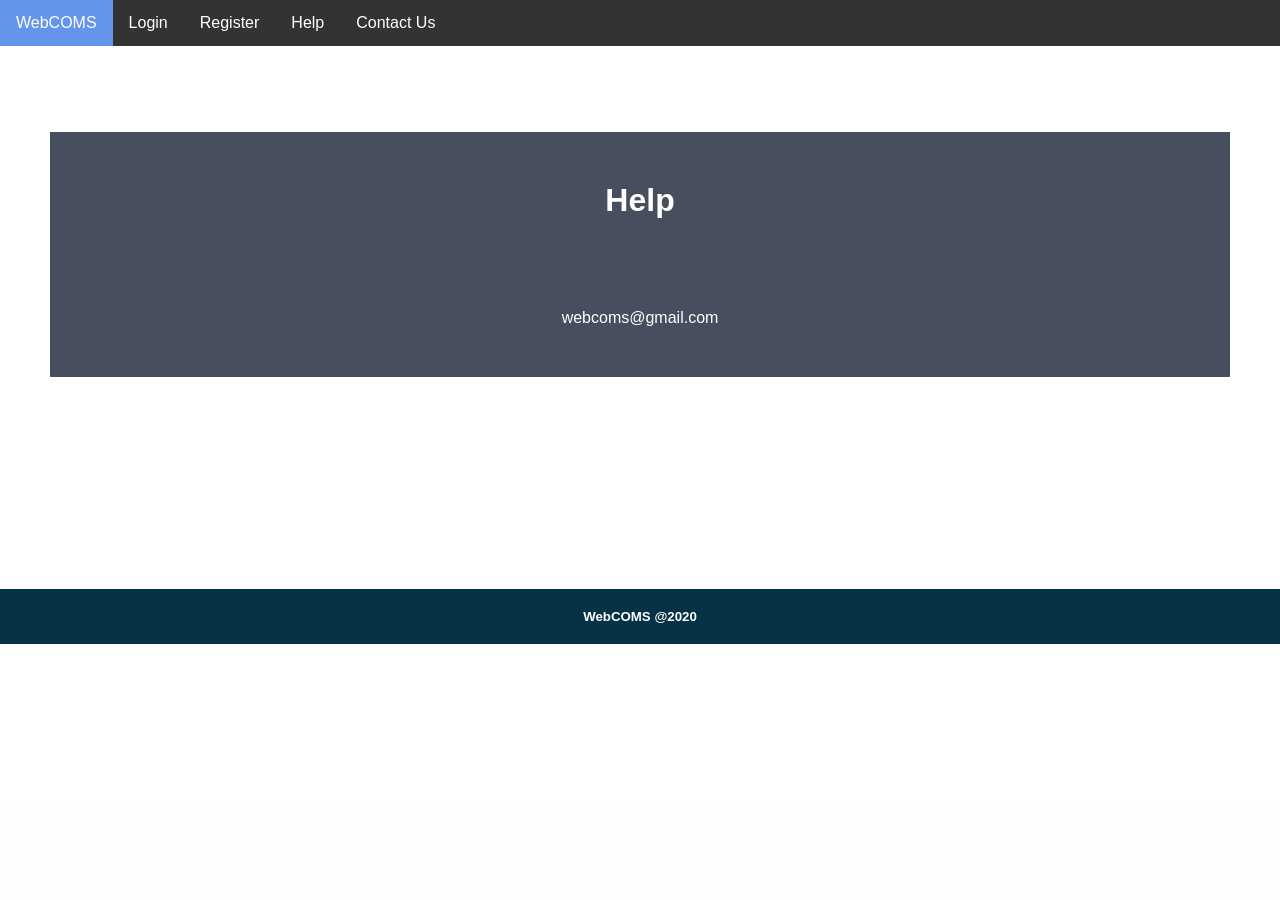
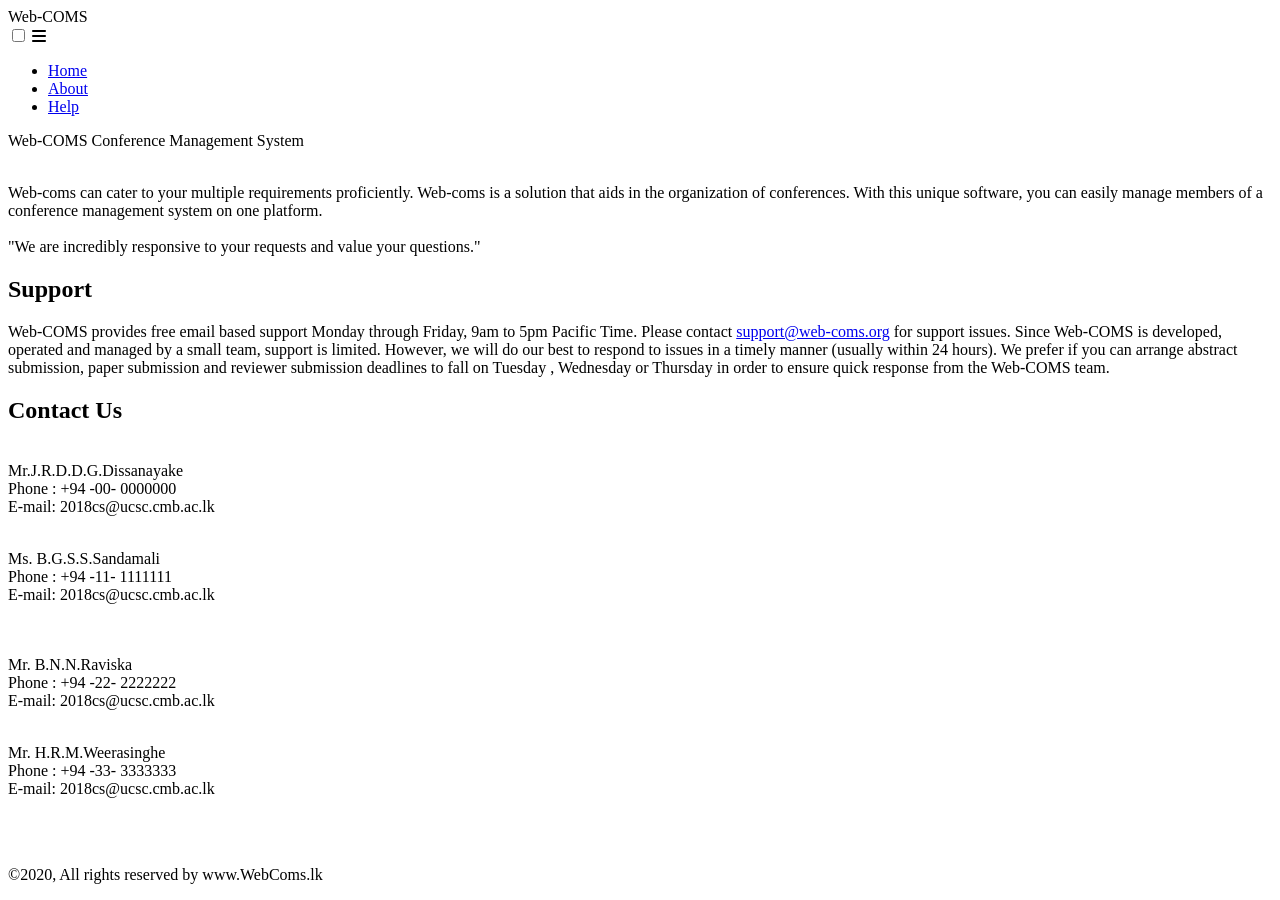
Before and after one commit to Sasini2020/webcoms-conference-mangement-system, a PHP site: page /help.php in a window 1280 px wide. Before the commit the page ends 644 px from the top, so only its background shows below. Run offline with PHP 8.4, Linux system fonts and the light colour scheme; some libraries are stand-ins or nearby versions.

Commit message:
Update help.php
Finished Help page

```diff
--- a/help.php
+++ b/help.php
@@ -1,79 +1,91 @@
 <!DOCTYPE html>
-<html>
-<head>
-  <title>Help</title>
+<!-- Created By CodingNepal -->
+<html lang="en" dir="ltr">
+  <head>
+    <meta charset="utf-8">
+    <title>Help</title>
+    <link rel="stylesheet" href="css/about_home_styles.css">
+    <script src="https://kit.fontawesome.com/a076d05399.js"></script>
+    <meta name="viewport" content="width=device-width, initial-scale=1.0">
+  </head>
+  <body>
 
-  <link rel="stylesheet" href="css/H_and_C_style.css">
-  <link rel="stylesheet" href="css/main_style.css">
+    <nav>
+      <div class="logo">Web-COMS</div>
+      <input type="checkbox" id="click">
+            <label for="click" class="menu-btn">
+              <i class="fas fa-bars"></i>
+            </label>
+            <ul>
+                <li><a href="#">Home</a></li>
+                <li><a href="About.php">About</a></li>
+                <li><a class="active" href="#">Help</a></li>
+            </ul>
+    </nav>
+    <!-- <br><br><br><br><br><br><br><br><br> -->
 
-</head>
+<!-- Start of the Top content -->
+    <section class="content">
+      <section>Web-COMS Conference Management System</section><br>
+      <p>Web-coms can cater to your multiple requirements proficiently.
+         Web-coms is a solution that aids in the organization of
+         conferences. With this unique software, you can easily manage
+          members of a conference management system on one platform.
+        <br><br>"We are incredibly responsive to your requests and value your questions."</p>
+    </section>
+<!-- End of Top content -->
 
-<body>
+    <section class="middle">
+        <h1>Support</h1>
+        <p>Web-COMS provides free email based support Monday through Friday, 9am to 5pm Pacific Time.
+             Please contact <a href="#">support@web-coms.org</a> for support issues. Since Web-COMS is developed, operated
+              and managed by a small team, support is limited. However, we will do our best to respond
+              to issues in a timely manner (usually within 24 hours). We prefer if you can arrange
+              abstract submission, paper submission and reviewer submission deadlines to fall on Tuesday
+              , Wednesday or Thursday in order to ensure quick response from the Web-COMS team.</p>
+    </section>
 
-  <!--Navigation bar-->
-  <nav>
-    <ul>
-      <li><a class="active" href="index.php">WebCOMS</a></li>
-      <li><a href="login.php">Login</a></li>
-      <li><a href="register.php">Register</a></li>
-      <li><a href="help.php">Help</a></li>
-      <li><a href="contactUs.php">Contact Us</a></li>
-    </ul>
-    <br /><br />
-  </nav>
+<!-- Start of the bottom section -->
+    <section class="footer-clearfix">
+          <h1>Contact Us</h1>
 
-  <div class="about-section">
-    <h1>Help </h1><br />
-    </br></br></br></br>
-<p>webcoms@gmail.com</p>
+            <div class="footcol">
+                <p><br>Mr.J.R.D.D.G.Dissanayake
+                    <br>Phone : +94 -00- 0000000
+                    <br>E-mail: 2018cs@ucsc.cmb.ac.lk
+                    <br></p>
+            </div><!--footcol-->
 
-  </div>
+            <div class="footcol">
+               <p><br>Ms. B.G.S.S.Sandamali
+                <br>Phone : +94 -11- 1111111
+                <br> E-mail: 2018cs@ucsc.cmb.ac.lk
+                <br><br></p>
+            </div><!--footcol-->
 
-  <!--
-  <h2 style="text-align:center">Our Team</h2>
-  <div class="row">
-    <div class="column">
-      <div class="card">
-        <img src="/w3images/team1.jpg" alt="Jane" style="width:100%">
-        <div class="container">
-          <h2>Jane Doe</h2>
-          <p class="title">CEO & Founder</p>
-          <p>Some text that describes me lorem ipsum ipsum lorem.</p>
-          <p>jane@example.com</p>
-          <p><button class="button">Contact</button></p>
+            <div class="footcol">
+                <p><br>Mr. B.N.N.Raviska
+                    <br>Phone : +94 -22- 2222222
+                    <br>E-mail: 2018cs@ucsc.cmb.ac.lk
+                    <br></p>
+
+            </div><!--footcol-->
+
+            <div class="footcol">
+             <p><br>Mr. H.R.M.Weerasinghe
+                <br>Phone : +94 -33- 3333333
+                <br>E-mail: 2018cs@ucsc.cmb.ac.lk
+                <br></p>
+            </div><!--footcol-->
+
+        </section><!-- End of the bottom section -->
+
+    <br><br>
+
+    <!-- Footer section -->
+        <div class="footer">
+            <p>&copy;2020, All rights reserved by www.WebComs.lk</p>
         </div>
-      </div>
-    </div>
-
-    <div class="column">
-      <div class="card">
-        <img src="/w3images/team2.jpg" alt="Mike" style="width:100%">
-        <div class="container">
-          <h2>Mike Ross</h2>
-          <p class="title">Art Director</p>
-          <p>Some text that describes me lorem ipsum ipsum lorem.</p>
-          <p>mike@example.com</p>
-          <p><button class="button">Contact</button></p>
-        </div>
-      </div>
-    </div>
-
-    <div class="column">
-      <div class="card">
-        <img src="/w3images/team3.jpg" alt="John" style="width:100%">
-        <div class="container">
-          <h2>John Doe</h2>
-          <p class="title">Designer</p>
-          <p>Some text that describes me lorem ipsum ipsum lorem.</p>
-          <p>john@example.com</p>
-          <p><button class="button">Contact</button></p>
-        </div>
-      </div>
-    </div>
-  </div>-->
-
-  </br></br></br></br></br></br></br></br></br>
-	<h5 style="color:white; padding:20px; margin:0; text-align:center; background-color:#063247">WebCOMS @2020</h5>
 
 </body>
 </html>
```
